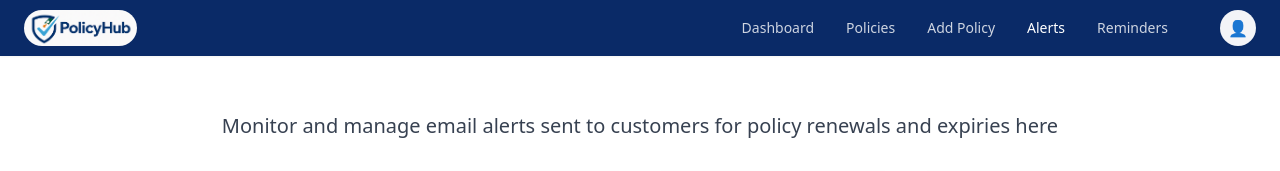
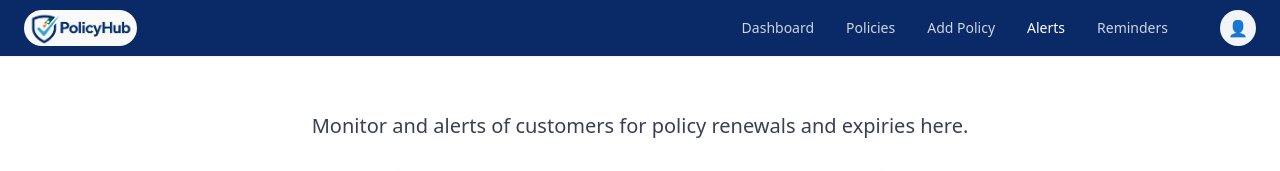
Before and after one commit to Kushal-Patel-H/Policy-Hub, a React (Create React App) app: page /alerts in a window 1280 px wide. Shown: the top 171 px of the page. Built offline with nearby package versions, Linux system fonts and the light colour scheme; no server answers; the database is empty; sample sign-in values are in the browser's storage.

Commit message:
Minor changes

```diff
--- a/src/pages/AddPolicy/AddPolicy.jsx
+++ b/src/pages/AddPolicy/AddPolicy.jsx
@@ -11,7 +11,8 @@ export default function AddPolicy() {
   const policyTypes = [
     "Life Insurance",
     "Health Insurance",
-    "Motor Insurance",
+    "Vehicle Insurance",
+    "Cargo Insurance",
     "Home Insurance",
     "Travel Insurance",
     "Others",
--- a/src/pages/Alerts/Alerts.jsx
+++ b/src/pages/Alerts/Alerts.jsx
@@ -104,7 +104,7 @@ function Alerts() {
     <div className="max-w-7xl mx-auto px-4 sm:px-6 lg:px-8 py-8">
       {/* Page description */}
       <p className="text-center text-lg md:text-xl text-gray-700 font-medium">
-        Monitor and manage email alerts sent to customers for policy renewals and expiries here
+        Monitor and  alerts of customers for policy renewals and expiries here.
       </p>
 
       {/* Summary Cards */}
```
